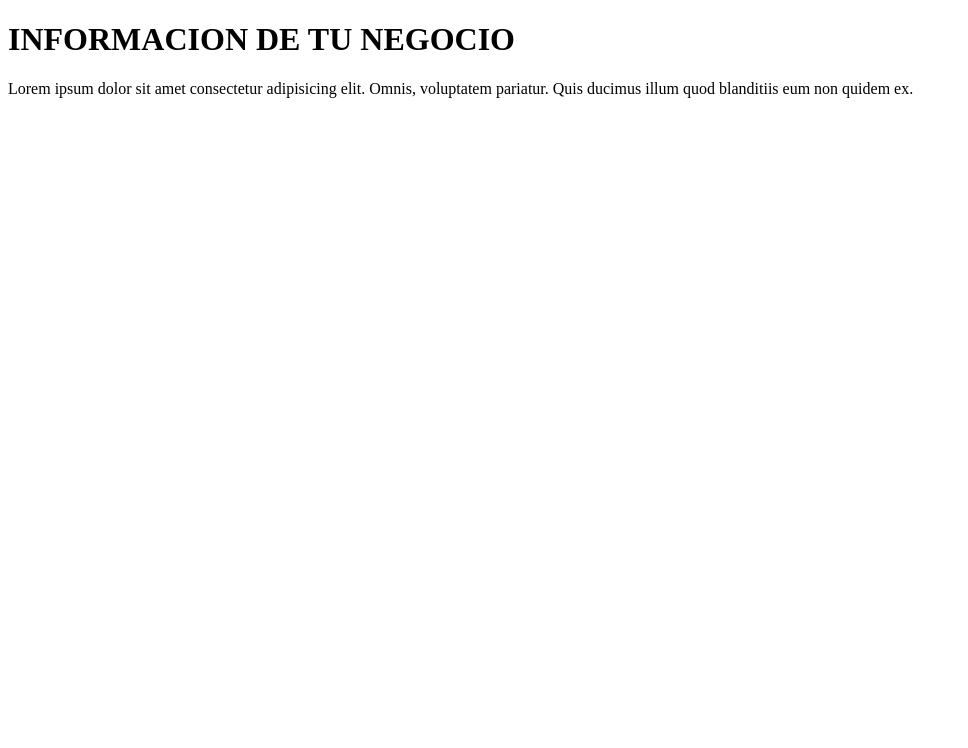
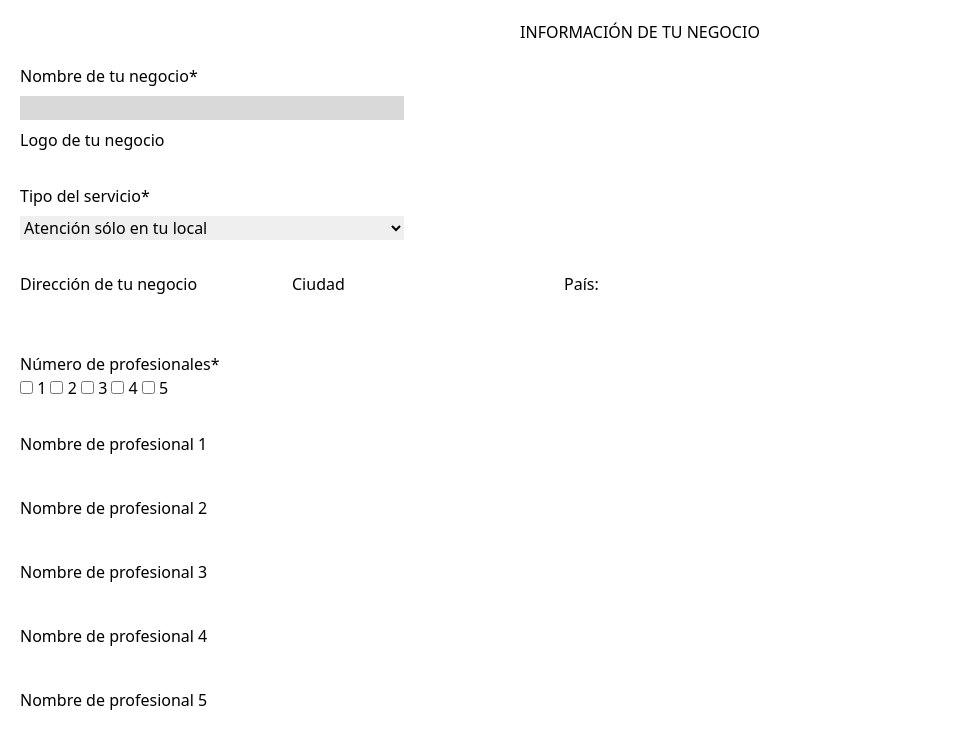
Before and after one commit to Tania-Bobadilla/xxcf, a React (Create React App) app: page / in a window 1280 px wide. Shown: the top 748 px of the page, without its empty margins (0-968 px from the left). Built offline with nearby package versions, Linux system fonts and the light colour scheme.

Commit message:
actualizacion del componente infoNegocio

```diff
--- a/package.json
+++ b/package.json
@@ -36,5 +36,8 @@
       "last 1 firefox version",
       "last 1 safari version"
     ]
+  },
+  "devDependencies": {
+    "tailwindcss": "^3.4.3"
   }
 }
--- a/src/components/InfoNegocio.tsx
+++ b/src/components/InfoNegocio.tsx
@@ -2,10 +2,83 @@ import React from 'react'
 
 const InfoNegocio = () => {
   return (
-    <div>
-        <h1> INFORMACION DE TU NEGOCIO</h1>
-        <form>
-            <p>Lorem ipsum dolor sit amet consectetur adipisicing elit. Omnis, voluptatem pariatur. Quis ducimus illum quod blanditiis eum non quidem ex.</p>
+    <div className='pl-5 pr-5 pt-5'>
+
+        {/* Titulo */}
+        <h1 className='text-center'> INFORMACIÓN DE TU NEGOCIO</h1>
+
+        {/* Formulario */}
+        <form className='pt-5 space-y-8'>
+
+          {/* Nombre del negocio */}
+          <div className='grid grid-cols-1 gap-2'>
+            <label>Nombre de tu negocio*</label>
+            <input type="text" className='w-96 bg-gris2' />
+
+            {/* Logo del negocio   */}
+            <a href="#">
+              <div>Logo de tu negocio</div>
+            </a>
+          </div>
+
+          {/* Tipo de servicio (barra de seleccion) */}
+          <div className='grid grid-cols-1 gap-2'>
+            <label>Tipo del servicio*</label>
+            <select name="" id="" className='w-96'>
+              <option value="opcion1">Atención sólo en tu local</option>
+              <option value="opcion2">Atención sólo a domicilio</option>
+              <option value="opcion3">Atención en local o a domicilio</option>
+            </select>
+          </div>
+
+          {/* Direccion, ciudad y pais */}
+          <div className='flex space-x-4'>
+            <div>
+              <p>Dirección de tu negocio</p>
+              <input className='w-64' type="text" />
+            </div>
+
+            <div>
+              <p>Ciudad</p>
+              <input className='w-64' type="text" />
+            </div>
+
+            <div>
+              <p>País:</p>
+              <input className='w-64' type="text" />
+            </div>
+          </div>
+
+
+          {/* Numero de profesionales (casillas de seleccion) */}
+          <div>
+            <label className='grid grid-cols-1 gap-2'>Número de profesionales*</label>
+            <input type='checkbox'/>
+            <label> 1 </label>
+            <input type="checkbox"/>
+            <label> 2 </label>
+            <input type="checkbox"/>
+            <label> 3 </label>
+            <input type="checkbox"/>
+            <label> 4 </label>
+            <input type="checkbox"/>
+            <label> 5 </label>
+          </div>
+
+          {/* Nombre de los profesionales */}
+          <div className='grid grid-cols-1 gap-2'>
+            <label>Nombre de profesional 1</label>
+            <input className='w-96' type="text" />
+            <label>Nombre de profesional 2</label>
+            <input className='w-96' type="text" />
+            <label>Nombre de profesional 3</label>
+            <input className='w-96' type="text" />
+            <label>Nombre de profesional 4</label>
+            <input className='w-96' type="text" />
+            <label>Nombre de profesional 5</label>
+            <input className='w-96' type="text" />
+          </div>
+
         </form>
     </div>
   )
--- /dev/null
+++ b/src/components/styles/tailwind.css
@@ -0,0 +1,3 @@
+@tailwind base;
+@tailwind components;
+@tailwind utilities;
--- a/src/index.tsx
+++ b/src/index.tsx
@@ -3,6 +3,7 @@ import ReactDOM from 'react-dom/client';
 import App from './App';
 // import AppRoutes from './components/routes/AppRoutes';
 import { BrowserRouter } from 'react-router-dom'
+import "./components/styles/tailwind.css"
 
 const root = ReactDOM.createRoot(document.getElementById('root') as HTMLElement);
 root.render(
--- /dev/null
+++ b/tailwind.config.js
@@ -0,0 +1,16 @@
+/** @type {import('tailwindcss').Config} */
+module.exports = {
+  content: ["./src/**/*.{tsx,js}"],
+  theme: {
+    colors: {
+      'gris1': '#545454',
+      'gris2': '#d9d9d9'
+    },
+    extend: {
+      fontFamily: {
+        inter: ["inter", "serif"]
+      }
+    },
+  },
+  plugins: [],
+}
```
Also changed, not shown: 1 other file (tests, documents, lock files or other folders).
